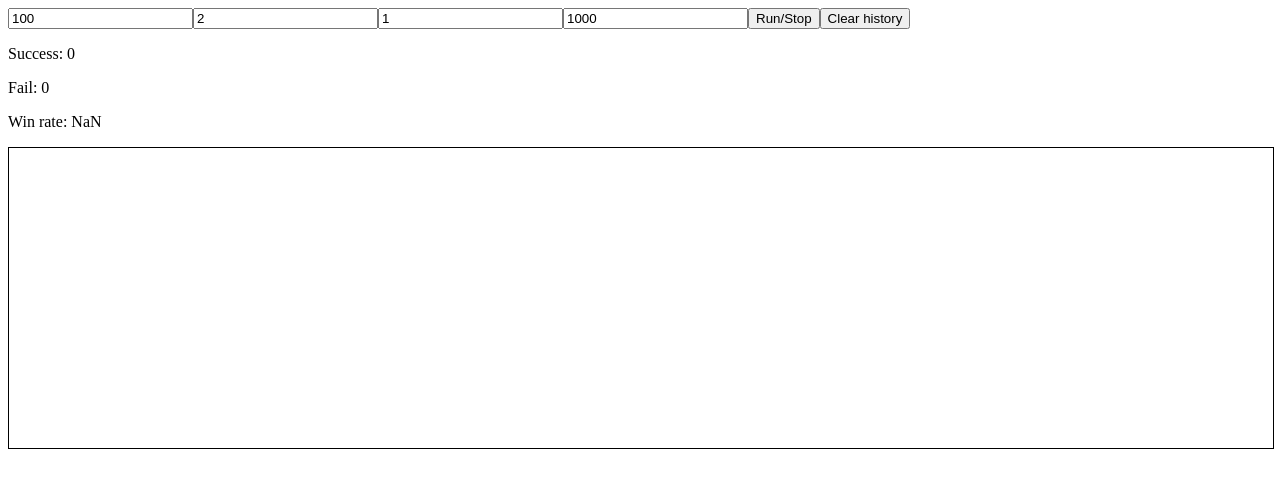
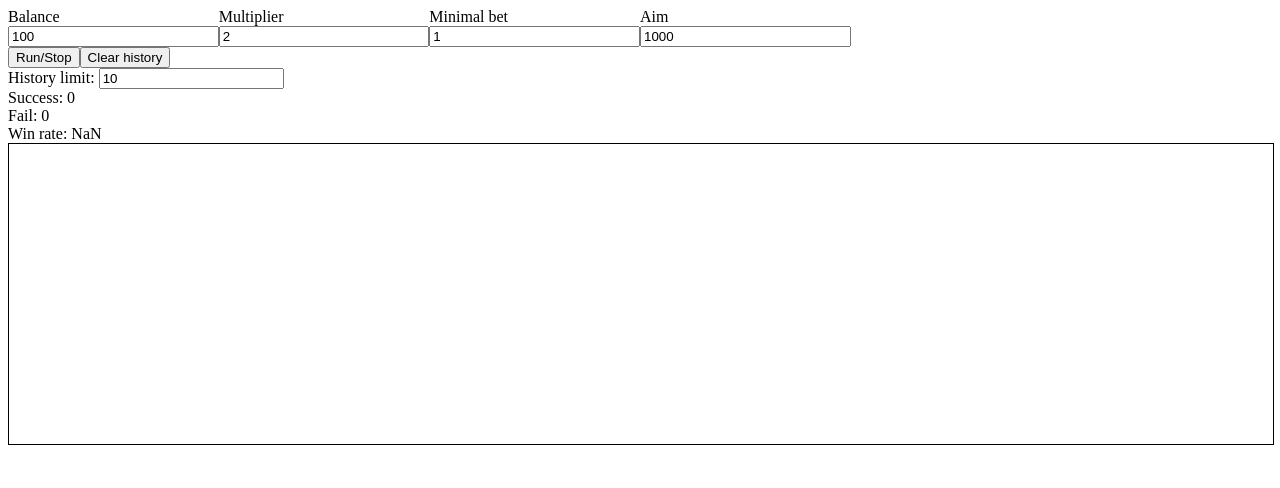
Before and after one commit to Vishota/bets, a Vue app: page / in a window 1280 px wide. Shown: the top 488 px of the page. Built offline with nearby package versions, Linux system fonts and the light colour scheme.

Commit message:
Update BetsComponent.vue
history limit, inputs description

```diff
--- a/src/components/BetsComponent.vue
+++ b/src/components/BetsComponent.vue
@@ -12,10 +12,11 @@
 
     var runs = ref(false);
     var fail = ref(0), success = ref(0);
+    var historyLimit = ref(10);
 
     function addElement(element : HistoryElement) {
         elements.value.unshift(element);
-        if(elements.value.length > 500)elements.value.pop();
+        while(elements.value.length > historyLimit.value)elements.value.pop();
     }
     function onRunClicked() {
         runs.value = !runs.value;
@@ -39,10 +40,11 @@
             info =  { text: 'Error: ' + e, renderColor: '#f00' };
             casino.value.balance = 100;
             //runs.value = false;
-            addElement(info);
+            //addElement(info);
             if(e === 'Not enoung money') fail.value++;
             else success.value++;
         }
+        addElement(info);
 
         setTimeout( makeBet );
     }
@@ -52,14 +54,40 @@
     }
 </script>
 <template>
-    <input :disabled="runs" placeholder="Initial balance" id="balance" v-model="casino.balance">
-    <input :disabled="runs" placeholder="Multiplier" id="multiplier" v-model="casino.multiplier">
-    <input :disabled="runs" placeholder="Minimal bet" v-model="casino.minBet">
-    <input :disabled="runs" placeholder="Aim" v-model="betMaker.aim">
+    <div class="grid">
+        <p>Balance</p>
+        <input :disabled="runs" placeholder="Initial balance" id="balance" v-model="casino.balance">
+        <p>Multiplier</p>
+        <input :disabled="runs" placeholder="Multiplier" id="multiplier" v-model="casino.multiplier">
+        <p>Minimal bet</p>
+        <input :disabled="runs" placeholder="Minimal bet" v-model="casino.minBet">
+        <p>Aim</p>
+        <input :disabled="runs" placeholder="Aim" v-model="betMaker.aim">
+    </div>
     <button @click="onRunClicked">Run/Stop</button>
     <button @click="onEraseClicked">Clear history</button>
+    <br>
+    <label>History limit:   </label>
+    <input v-model="historyLimit">
     <p>Success: {{ success }}</p>
     <p>Fail: {{ fail }}</p>
     <p>Win rate: {{ success/(success+fail) }}</p>
     <HistoryComponent :elements="elements" />
 </template>
+<style scoped>
+    p {
+        margin: 0;
+    }
+    .grid {
+        display: grid;
+        grid-template-columns: repeat(6,1fr);
+    }
+    .grid p {
+        grid-row-start: 1;
+        grid-row-end: 2;
+    }
+    .grid * {
+        grid-row-start: 2;
+        grid-row-end: 3;
+    }
+</style>
```
